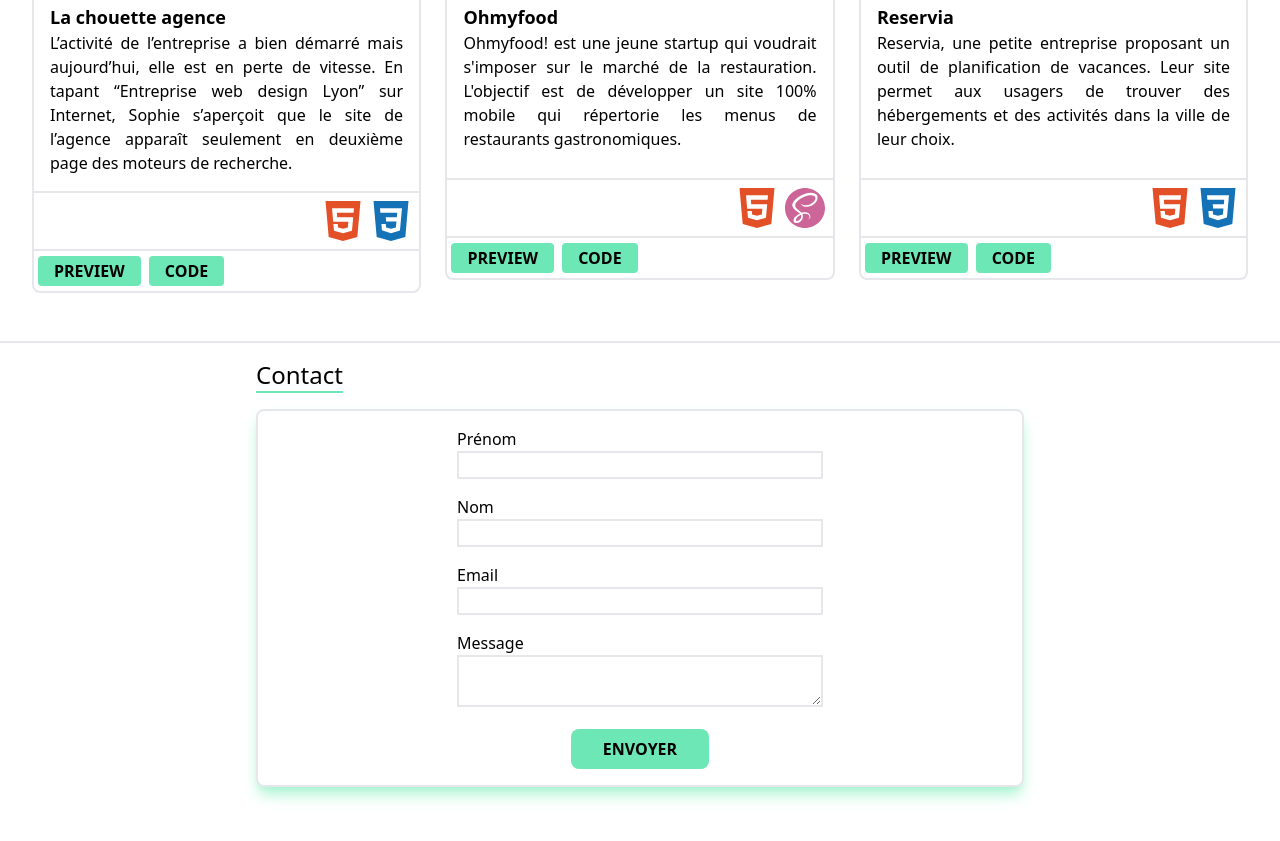
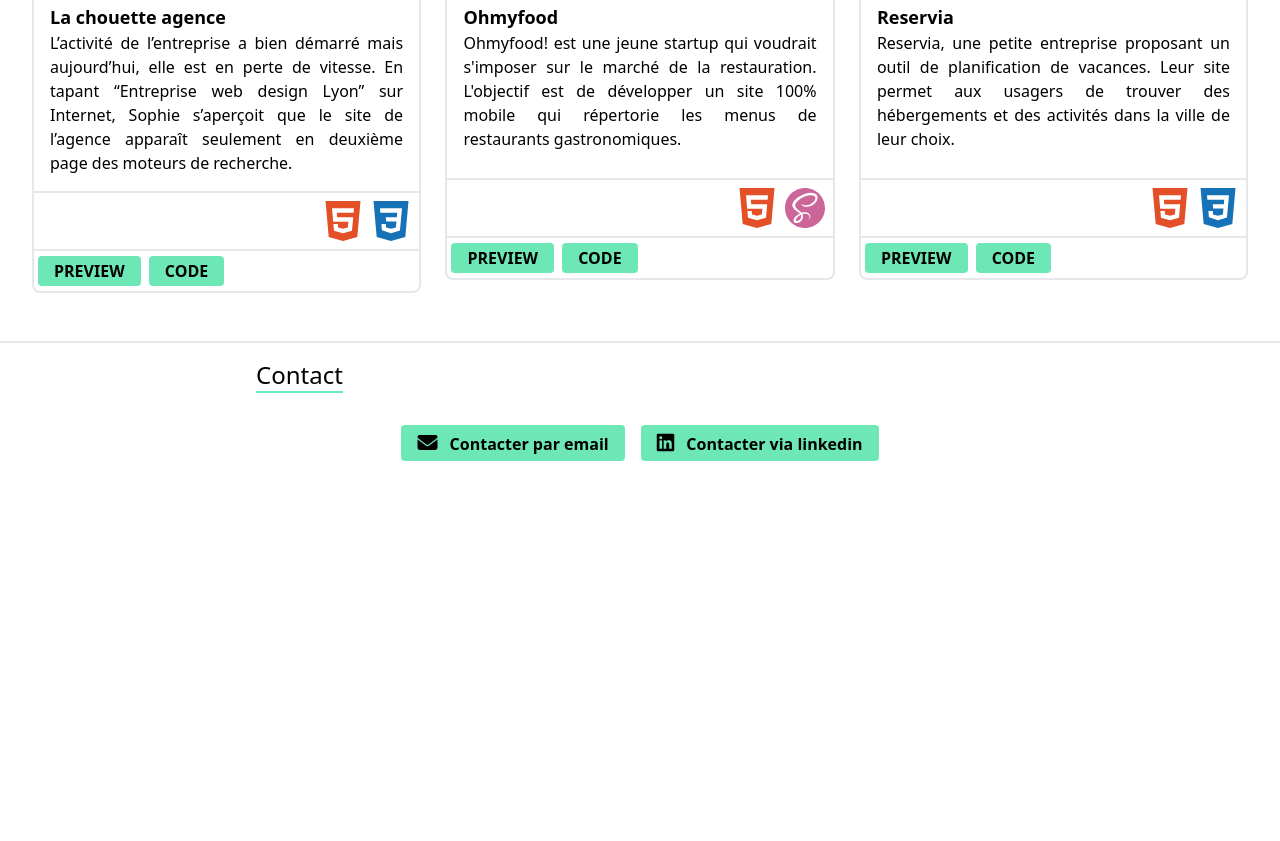
Before and after one commit to tkruba/tkruba.github.io, a plain HTML site: page index.html in a window 1280 px wide. Shown: the part 2398-3239 px from the top of the page. After the commit the page ends 2939 px from the top, so only its background shows below. Drawn offline with Linux system fonts and the light colour scheme.

Commit message:
Way to contact me

```diff
--- a/index.html
+++ b/index.html
@@ -46,23 +46,14 @@
     <footer>
         <h2>Contact</h2>
         <div id="contact">
-            <form id="contact_form" method="post">
-                <label class="basis-full" for="first_name">Prénom</br>
-                    <input type="text" name="first_name" id="first_name" required>
-                </label>
-                <label class="basis-full" for="last_name">Nom</br>
-                    <input type="text" name="last_name" id="last_name" required>
-                </label>
-                <label class="basis-full" for="email">Email</br>
-                    <input type="email" name="email" id="email" required>
-                </label>
-                <label class="basis-full" for="message">Message</br>
-                    <textarea type="text" name="message" id="message" required></textarea>
-                </label>
-                <div class="form_submit">
-                    <input type="submit" value="Envoyer">
-                </div>
-            </form>
+            <button>
+                <i class="fa-solid fa-envelope"></i>
+                <a href="mailto:tkruba@gmail.com">Contacter par email</a>
+            </button>
+            <button>
+                <i class="fa-brands fa-linkedin"></i>
+                <a href="https://linkedin.com/in/tom-kruba">Contacter via linkedin</a>
+            </button>
         </div>
     </footer>
 </body>
```
Also changed, not shown: style.css.
